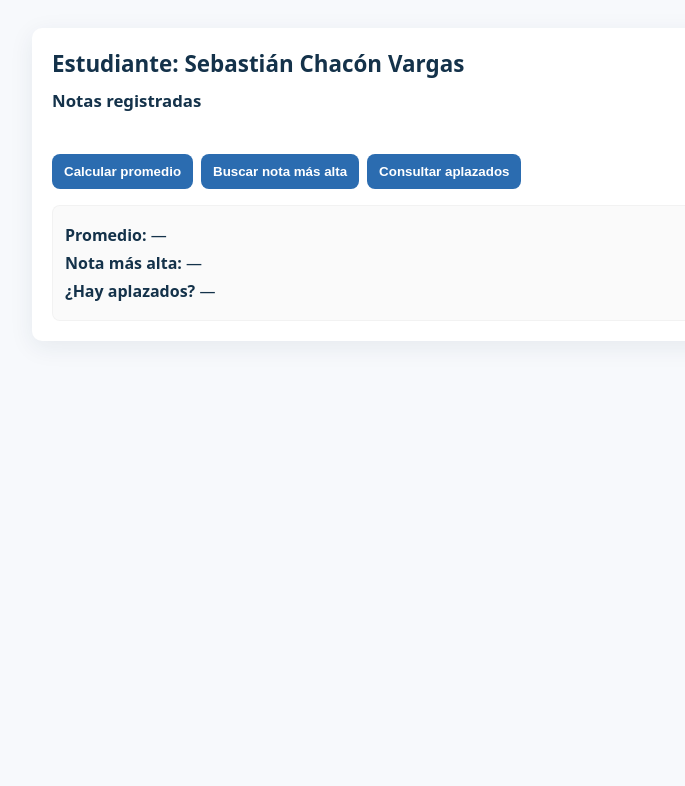
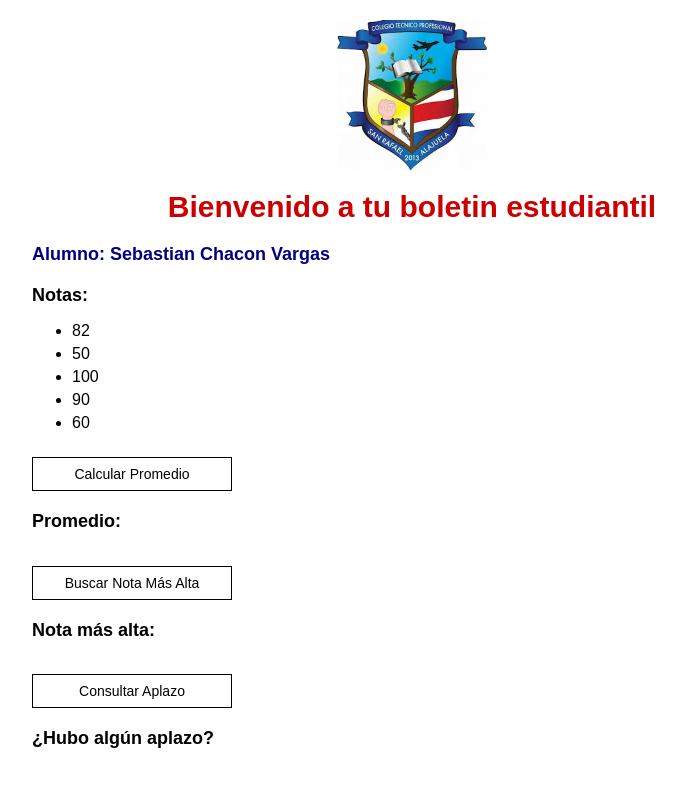
Before and after one commit to sebachacon/javascript_total, a plain HTML site: page Proyecto/boletin.html in a window 1280 px wide. Shown: the whole page, without its empty margins (228-913 px from the left). Drawn offline with Linux system fonts and the light colour scheme.

Commit message:
Proyecto

```diff
--- a/Proyecto/boletin.css
+++ b/Proyecto/boletin.css
@@ -1,75 +1,102 @@
-:root{
-  --bg:#f7f9fc;
-  --card:#ffffff;
-  --accent:#2b6cb0;
-  --text:#14324a;
-  --muted:#666;
+/* --- Estilos Generales --- */
+
+body {
+    /* Define un contenedor centrado y blanco como en la imagen */
+    background-color: #ffffff;
+    font-family: Arial, sans-serif;
+    text-align: center;
+    padding: 20px;
+    max-width: 800px;
+    margin: 0 auto;
 }
 
-*{box-sizing:border-box}
-body{
-  margin:0;
-  font-family: system-ui, -apple-system, "Segoe UI", Roboto, "Helvetica Neue", Arial;
-  background:var(--bg);
-  color:var(--text);
+.logo {
+    /* Centra y dimensiona el escudo */
+    display: block;
+    max-width: 150px;
+    height: auto;
+    margin: 0 auto 10px;
 }
 
-.container{
-  max-width:760px;
-  margin:28px auto;
-  padding:20px;
-  background:var(--card);
-  border-radius:10px;
-  box-shadow:0 6px 24px rgba(20,50,80,0.08);
+header h1 {
+    /*(título principal) */
+    color: #cc0000;
+    font-size: 30px;
+    font-weight: bold;
+    margin-bottom: 5px;
+    }
+
+.titulo {
+    /* "Alumno: Sebastian Chacon Vargas"*/
+    text-align: left;
+    padding-left: 20px;
+    font-size: 18px;
+    font-weight: bold;
+    color: #000080;
+    margin-top: 20px;
+    margin-bottom: 15px;
 }
 
-.header h1{
-  margin:0 0 6px 0;
-  font-size:1.4rem;
+.notas {
+    text-align: left;
+    padding-left: 20px;
 }
 
-.meta{ margin:0 0 12px 0; color:var(--muted); }
-
-.notas-section h2{ margin:10px 0; font-size:1.05rem; }
-.lista-notas{
-  list-style:none;
-  padding:8px;
-  margin:0 0 16px 0;
-  display:flex;
-  gap:8px;
-  flex-wrap:wrap;
-}
-.lista-notas li{
-  padding:8px 12px;
-  background:#eef6ff;
-  border-radius:6px;
-  border:1px solid rgba(43,108,176,0.08);
-  font-weight:600;
+.Notas {
+    /* Título "Notas:" */
+    font-size: 18px;
+    font-weight: bold;
+    margin-top: 20px;
+    margin-bottom: 10px;
 }
 
-.controles{
-  display:flex;
-  gap:8px;
-  margin-bottom:16px;
+.lista li {
+    /* El texto de la nota es negro */
+    color: #000000;
+    font-size: 16px;
+    margin-bottom: 5px;
 }
-button{
-  padding:10px 12px;
-  border:0;
-  border-radius:8px;
-  cursor:pointer;
-  background:var(--accent);
-  color:white;
-  font-weight:600;
+
+/* --- Secciones de Botones y Resultados --- */
+
+.seccionBotones {
+    text-align: left;
+    padding-left: 20px;
+    margin-top: 20px;
 }
-button:active{ transform:translateY(1px); }
-button:focus{ outline:3px solid rgba(43,108,176,0.18); }
 
-.resultados{
-  padding:12px;
-  border-radius:8px;
-  background:#fafafa;
-  border:1px solid rgba(0,0,0,0.03);
+/* Estilo para los títulos de resultado (Promedio, Nota más alta, Aplazo) */
+.seccionBotones h3 {
+    font-size: 18px;
+    font-weight: bold;
+    margin-top: 20px;
+    margin-bottom: 10px;
+    line-height: 1.2;
 }
-.resultado-item{ margin:6px 0; font-size:1rem; }
 
-.footer{ margin-top:18px; color:var(--muted); text-align:center; }
+/* Estilo de los botones */
+.seccionBotones button {
+    /* Estilo de caja con borde negro */
+    background-color: #ffffff;
+    color: #000000;
+    border: 1px solid #000000;
+    padding: 8px 15px;
+    font-size: 14px;
+    border-radius: 0;
+    display: inline-block; /* Permite que el span de resultado se ponga al lado */
+    width: 200px;
+    text-align: center;
+    margin-top: 5px;
+    margin-right: 15px; /* Espacio entre el botón y el resultado */
+}
+
+/* Estilo para el resultado */
+.seccionBotones span {
+    font-weight: normal;
+    font-size: 18px;
+    color: #000000;
+}
+
+.seccionBotones button:hover {
+    background-color: #f0f0f0;
+}
--- a/Proyecto/boletin.html
+++ b/Proyecto/boletin.html
@@ -1,40 +1,43 @@
-<!doctype html>
+<!DOCTYPE html>
+<html lang="en">
+
 <head>
-  <title>Boletín de Calificaciones</title>
-  <link rel="stylesheet" href="boletin.css" />
+    <meta charset="UTF-8">
+    <meta name="viewport" content="width=device-width, initial-scale=1.0">
+    <link rel="icon" href="images.jpg">
+    <title>Boletín Estudiantil</title>
+    <script src="boletin.js"></script>
+    <link rel="stylesheet" href="boletin.css">
 </head>
-<body>
-  <main class="container">
-    <header class="header">
-      <h1 id="nombre-estudiante">Estudiante: Sebastián Chacón Vargas</h1>
+
+<body onload="listarNotas()"> <!-- Crea la lista de notas cuando se carga la página -->
+
+    <header>
+        <img src="images.jpg" alt="logo" class="logo">
+        <h1>Bienvenido a tu boletin estudiantil</h1>
+        <h2 class="titulo">Alumno: Sebastian Chacon Vargas</h2>
     </header>
 
-    <section class="notas-section">
-      <h2>Notas registradas</h2>
-      <ul id="lista-notas" class="lista-notas" aria-live="polite"></ul>
-    </section>
+    <div class="notas">
+        <h3 class="Notas">Notas:</h3>
+        <ul id="listaNotas" class="lista"></ul> <!-- Aqui se escribiran las notas con la funcion listarNotas() -->
+    </div>
 
-    <section class="controles">
-      <button id="btn-promedio">Calcular promedio</button>
-      <button id="btn-mas-alta">Buscar nota más alta</button>
-      <button id="btn-aplazados">Consultar aplazados</button>
-    </section>
-
-    <section class="resultados" aria-live="polite">
-      <div class="resultado-item">
-        <strong>Promedio:</strong> <span id="resultado-promedio">—</span>
-      </div>
-      <div class="resultado-item">
-        <strong>Nota más alta:</strong> <span id="resultado-mas-alta">—</span>
-      </div>
-      <div class="resultado-item">
-        <strong>¿Hay aplazados?</strong> <span id="resultado-aplazados">—</span>
-      </div>
-    </section>
+    <!-- Los div son contenedores donde se mostrara el resultado -->
+    <div class="seccionBotones">
+        <button onclick="calcularPromedio()">Calcular Promedio</button>
+    <h3>Promedio: <span id="promedio"></span>
+    </h3><br>
+    <button onclick="notaMasAlta()">Buscar Nota Más Alta</button>
+    <h3>Nota más alta: <span id="notaAlta"></span>
+    </h3><br>
+    <button onclick="hayAplazados()">Consultar Aplazo</button>
+    <h3>¿Hubo algún aplazo? <span id="aplazados"></span>
+    </h3>
+    </div>
 
 
-  </main>
 
-  <script src="boletin.js"></script>
 </body>
+
 </html>
--- a/Proyecto/boletin.js
+++ b/Proyecto/boletin.js
@@ -1,52 +1,44 @@
 
-const estudiante = "Sebastián Chacón Vargas";
-const notas = [9, 8, 10, 7, 9];
+let notas = [82, 50, 100, 90, 60] // Arra de notas para las funciones
 
-const listaNotasEl = document.getElementById('lista-notas');
-const resultadoPromedioEl = document.getElementById('resultado-promedio');
-const resultadoMasAltaEl = document.getElementById('resultado-mas-alta');
-const resultadoAplazadosEl = document.getElementById('resultado-aplazados');
-
-const btnPromedio = document.getElementById('btn-promedio');
-const btnMasAlta = document.getElementById('btn-mas-alta');
-const btnAplazados = document.getElementById('btn-aplazados');
-
-const fechaEl = document.getElementById('fecha');
-fechaEl.textContent = new Date().toLocaleDateString();
-
-function listarNotas() {
-  listaNotasEl.innerHTML = '';
-  notas.forEach((n, i) => {
-    const li = document.createElement('li');
-    li.textContent = n;
-    li.setAttribute('title', 'Nota ${i + 1}');
-    listaNotasEl.appendChild(li);
-  });
+function listarNotas() { // LISTA LAS NOTAS
+    let listaNotas = document.getElementById("listaNotas") // Se crea una instancia hacia el contenedor de las notas (ul)
+    for (let nota of notas) { // Recorre el array
+        let lista = document.createElement("li") // Crea los elemento li en el ul para escribir las notas
+        lista.innerText = nota // Escribe cada nota con li, creando la lista
+        listaNotas.appendChild(lista) // Inserta dentro del ul los grupos de li, crea la lista de notas
+    }
 }
 
-function calcularPromedio() {
-  const suma = notas.reduce((acc, n) => acc + n, 0);
-  return Math.round((suma / notas.length) * 10) / 10;
+function calcularPromedio() { // CALCULA EL PROMEDIO
+    let promedio = document.getElementById("promedio") // Se crea una instancia hacia el contenedor del promedio
+    let suma = 0 // Almacenar la suma de notas
+    for (let nota of notas) { // El for para recorrer cada valor del array notas
+        suma += nota // Por cada nota se va sumando en la variable suma
+    }
+    promedio.textContent = suma / notas.length // Escribe en pantalla el promedio
+    // Promedio es igual a suma de notas divido por la cantidad de notas
 }
 
-function notaMasAlta() {
-  return Math.max(...notas);
+function notaMasAlta() { // BUSCA LA NOTA MÁS ALTA
+    let notaAlta = document.getElementById("notaAlta") // Se crea una instancia hacia el contenedor de la nota mas alta
+    let alta = 0 // alta almacenara la nota mas alta
+    for (let nota of notas) { // Recorre el array
+        if (nota > alta) { // Si una nota es mayor al valor de alta
+            alta = nota // alta almacenara la nota mas alta gracias a esa comparacion con cada nota del array
+        }
+    }
+    notaAlta.textContent = alta // Escribe en pantalla la nota más alta
 }
 
-function hayAplazados() {
-  return notas.some(n => n < 4);
+function hayAplazados() { // CONSULTA SI HAY APLAZADOS
+    let aplazo = document.getElementById("aplazados") // Se crea una instancia hacia el contenedor de aplazados
+    for (let nota of notas) { // Recorre el array
+        if (nota < 40) { // Si una nota es menor o igual a 40 habra una aplazada
+            aplazo.textContent = "Sí" //Escribe en pantalla que hay aplazados
+            return // Retorna en caso de que si haya aplazados
+        } else {
+            aplazo.textContent = "No" // Si no hay por defecto retornara que no hay aplazados
+        }
+    }
 }
-
-btnPromedio.addEventListener('click', () => {
-  resultadoPromedioEl.textContent = calcularPromedio();
-});
-
-btnMasAlta.addEventListener('click', () => {
-  resultadoMasAltaEl.textContent = notaMasAlta();
-});
-
-btnAplazados.addEventListener('click', () => {
-  resultadoAplazadosEl.textContent = hayAplazados() ? 'Sí' : 'No';
-});
-
-window.addEventListener('DOMContentLoaded', listarNotas);
```
Also changed, not shown: Proyecto/images.jpg (added).
